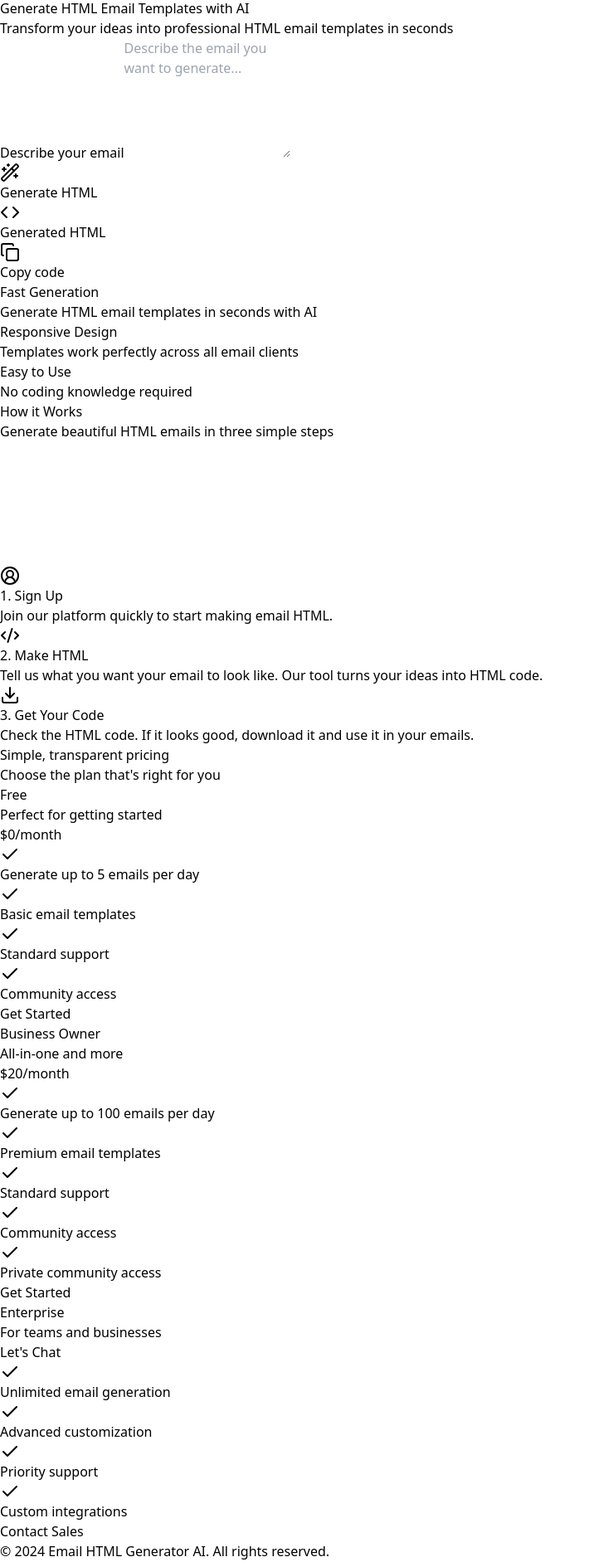
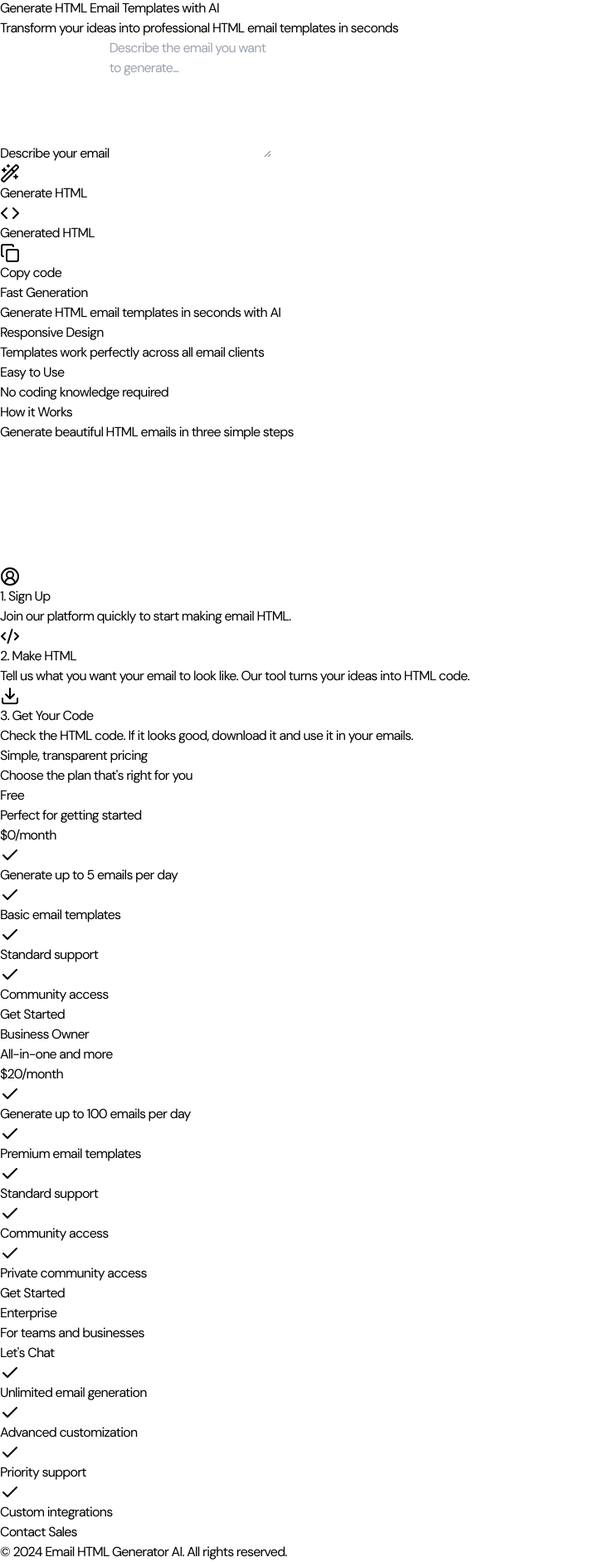
Before and after one commit to k0dek/email-generator, a React (Vite) app: page / in a window 1280 px wide. Shown: the part 297-2180 px from the top of the page at 83% size, without its empty margins (0-716 px from the left). Built offline with nearby package versions, Linux system fonts and the light colour scheme; grey boxes are pictures that could not be loaded.

Commit message:
Added DM sans and other changes

```diff
--- a/package.json
+++ b/package.json
@@ -12,6 +12,7 @@
   "dependencies": {
     "@tailwindcss/aspect-ratio": "^0.4.2",
     "lucide-react": "^0.344.0",
+    "next": "^15.0.1",
     "react": "^18.3.1",
     "react-dom": "^18.3.1"
   },
--- a/src/App.tsx
+++ b/src/App.tsx
@@ -5,14 +5,16 @@ import { Features } from './components/Features';
 import { HowItWorks } from './components/HowItWorks';
 import { Pricing } from './components/Pricing';
 import { Footer } from './components/Footer';
+import './styles/global.css';
 
 export function App() {
   return (
+    <>
     <div className="min-h-screen pt-[30px] bg-gradient-to-br from-indigo-50 via-white to-purple-50">
       <Navbar />
 
       <main>
-        <div className="max-w-7xl mx-auto px-4 sm:px-6 lg:px-8 py-12">
+        <div className="max-w-7xl mx-auto px-4 sm:px-6 lg:px-8 py-[130px] lg:pb-[170px] sm:pb-[90px]">
           <div className="text-center mb-12">
             <h1 className="text-4xl font-bold text-gray-900 mb-4">
               Generate HTML Email Templates with AI
@@ -32,5 +34,6 @@ export function App() {
 
       <Footer />
     </div>
+    </>
   );
 }
--- a/src/components/Footer.tsx
+++ b/src/components/Footer.tsx
@@ -2,7 +2,7 @@ import React from 'react';
 
 export function Footer() {
   return (
-    <footer className="bg-white mt-16">
+    <footer className="bg-white">
       <div className="max-w-7xl mx-auto px-4 sm:px-6 lg:px-8 py-8">
         <p className="text-center text-gray-500 text-sm">
           © {new Date().getFullYear()} Email HTML Generator AI. All rights reserved.
--- a/src/components/Generator.tsx
+++ b/src/components/Generator.tsx
@@ -29,7 +29,7 @@ export function Generator() {
       <div className="grid grid-cols-1 lg:grid-cols-2 gap-8">
         <div className="bg-white rounded-[35px] shadow-md p-6 pt-[25px]">
           <div className="mb-4">
-            <label htmlFor="prompt" className="block ml-[15px] text-[20px] font-bold text-gray-700 mb-[15px]">
+            <label htmlFor="prompt" className="block ml-[15px] text-[20px] font-bold text-gray-900 mb-[15px]">
               Describe your email
             </label>
             <textarea
--- a/src/styles/global.css
+++ b/src/styles/global.css
@@ -1,3 +1,6 @@
-.body {
+@import url("https://fonts.googleapis.com/css2?family=DM+Sans:wght@400;500;700&display=swap");
 
+body {
+    letter-spacing: -0.05em;
+    font-family: "DM Sans", sans-serif;
 }
```
Also changed, not shown: src/components/Layout.tsx (added, +11 -0 lines), src/layout.tsx (deleted), 1 other file (tests, documents, lock files or other folders).
